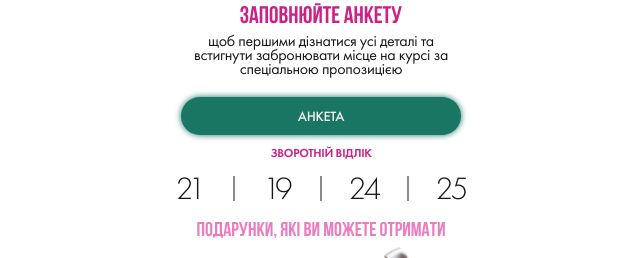
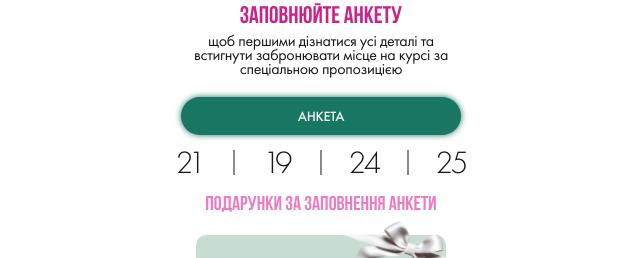
Before and after one commit to RomanIsaiev/work-website-36, a website built with Vite: page index.html in a window 1280 px wide. Shown: the part 484-742 px from the top of the page, without its empty margins (319-959 px from the left). Built offline with nearby package versions, Linux system fonts and the light colour scheme.

Commit message:
update text

```diff
--- a/index.html
+++ b/index.html
@@ -67,7 +67,6 @@
           <a class="form-button link" href="https://forms.gle/d1Wc48TYqDH4fyYg7"
             >АНКЕТА
           </a>
-          <p class="remaining-text">Зворотній відлік</p>
         </div>
         <div class="timer-container-one">
           <div id="countdown" class="countdown">
@@ -89,7 +88,7 @@
           </div>
         </div>
         <div class="gift-container">
-          <p class="gift-title">подарунки, які ви можете отримати</p>
+          <p class="gift-title">Подарунки за заповнення анкети</p>
           <div class="gift-wrapper">
             <picture
               ><source
@@ -1177,7 +1176,6 @@
               href="https://forms.gle/d1Wc48TYqDH4fyYg7"
               >АНКЕТА
             </a>
-            <p class="remaining-text white">Зворотній відлік</p>
           </div>
           <div class="timer-container-two">
             <div id="countdown-two" class="countdown">
@@ -1199,7 +1197,7 @@
             </div>
           </div>
           <div class="gift-container">
-            <p class="gift-title">подарунки, які ви можете отримати</p>
+            <p class="gift-title">Подарунки за заповнення анкети</p>
             <div class="gift-wrapper">
               <picture
                 ><source
```
